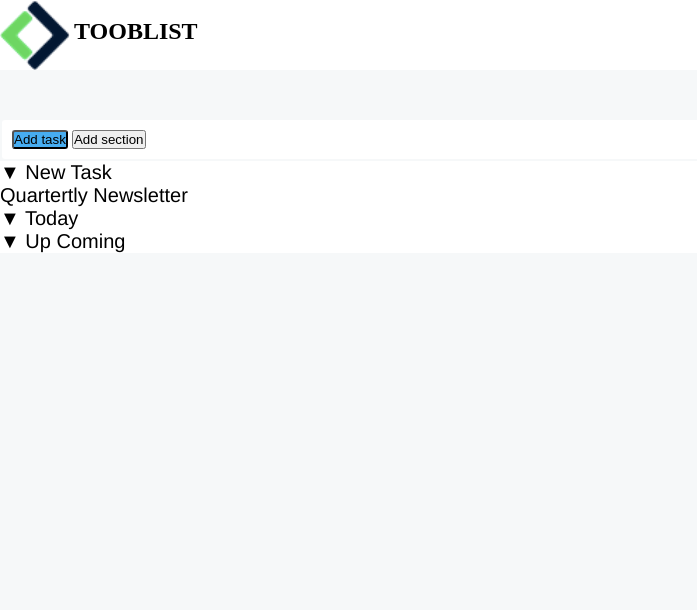
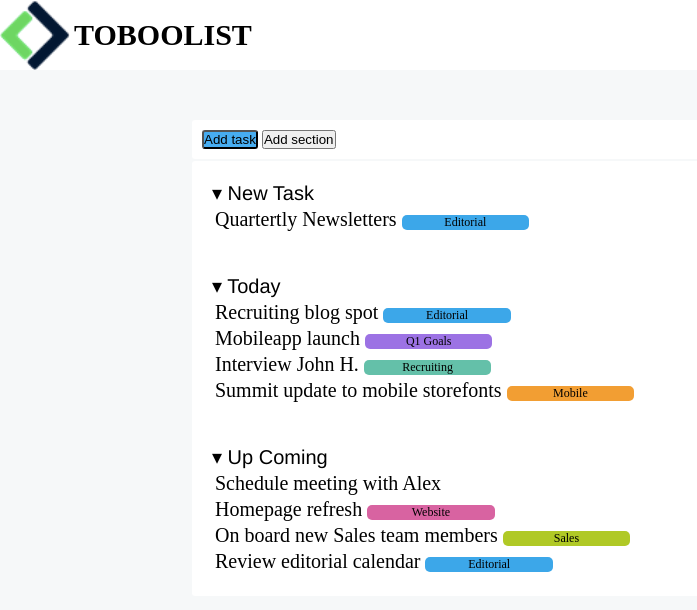
Before and after one commit to R3n1t0/html-css-toboolist, a plain HTML site: page index.html in a window 1280 px wide. Shown: the whole page, without its empty margins (0-697 px from the left). Drawn offline with Linux system fonts and the light colour scheme.

Commit message:
maybe finished

```diff
--- a/css/style.css
+++ b/css/style.css
@@ -8,6 +8,8 @@ body{
   background-color:rgb(246, 248, 249);
 }
 
+
+/* Header */
 header .top{
   width: 100%;
   background-color: white;
@@ -22,33 +24,77 @@ header .top{
 
 .top span{
   font-family: 'Times New Roman', Times, serif;
-  font-size: x-large;
+  font-size: 30px;
+  vertical-align: middle;
 }
 
-.container{
 
-  width: 1000px;
- ;
+/* Main */
+main{
+  margin: 0 auto;
+  width: 70%;
 }
 
 .buttons{
   padding: 10px;
-  margin: 2px;
   margin-bottom: 2px;
   border-radius: 3px;
   background-color: white
 }
 
-.button{
+#button{
   background-color: rgb(71, 173, 241);
   border-radius: 3px;
 }
 
 .options{
+  border-radius: 3px;
   background-color: white
 }
 
-.task{
+.tittle{
   font-family: 'Franklin Gothic Medium', 'Arial Narrow', Arial, sans-serif;
   font-size: 20px;
 }
+
+p{
+  font-size: 20px;
+  margin: 3px;
+}
+
+.task{
+  padding: 20px;
+}
+
+p span{
+  display: inline-block;
+  width: 15%;
+  height: 30%;
+  text-align: center;
+  border-radius: 5px;
+  font-size: 12px;
+}
+
+.edi{
+  background-color: rgb(60, 167, 233);
+}
+
+.q1{
+  background-color: rgb(156, 114, 228);
+}
+
+.rec{
+  background-color: rgb(100, 192, 169);
+}
+
+.mob{
+  background-color: rgb(242, 158, 51);
+}
+
+.web{
+  background-color: rgb(216, 99, 161);
+}
+
+.sal{
+  background-color: rgb(176, 201, 38);
+}
--- a/index.html
+++ b/index.html
@@ -13,34 +13,41 @@
   <header>
     <div class="top">
       <img src="img/Logo.png" alt="logo">
-      <span><strong>TOOBLIST</strong></span>
+      <span><strong>TOBOOLIST</strong></span>
     </div>
   </header>
 
 
-  <main class="container">
+  <main>
 
-    <section>
-      <div class="buttons">
-        <button class="button">Add task</button>
-        <button>Add section</button>
-      </div>
-    </section>
-
+    <div class="buttons">
+      <button id="button">Add task</button>
+      <button>Add section</button>
+    </div>
 
     <section class="options">
+
       <div class="task">
-        <span>&#9660 New Task</span>
-        <p>Quartertly Newsletter</p>
+        <span class="tittle">&#9662 New Task</span>
+        <p>Quartertly Newsletters <span class="edi">Editorial</span></p>
       </div>
 
       <div class="task">
-        <span>&#9660 Today</span>
+        <span class="tittle">&#9662 Today</span>
+        <p>Recruiting blog spot <span class="edi">Editorial</span></p>
+        <p>Mobileapp launch <span class="q1">Q1 Goals</span></p>
+        <p>Interview John H. <span class="rec">Recruiting</span></p>
+        <p>Summit update to mobile storefonts <span class="mob">Mobile</span></p>
       </div>
 
       <div class="task">
-        <span>&#9660 Up Coming</span>
+        <span class="tittle">&#9662 Up Coming</span>
+        <p>Schedule meeting with Alex</p>
+        <p>Homepage refresh <span class="web">Website</span></p>
+        <p>On board new Sales team members <span class="sal">Sales</span></p>
+        <p>Review editorial calendar <span class="edi">Editorial</span></p>
       </div>
+
     </section>
 
   </main>
```
